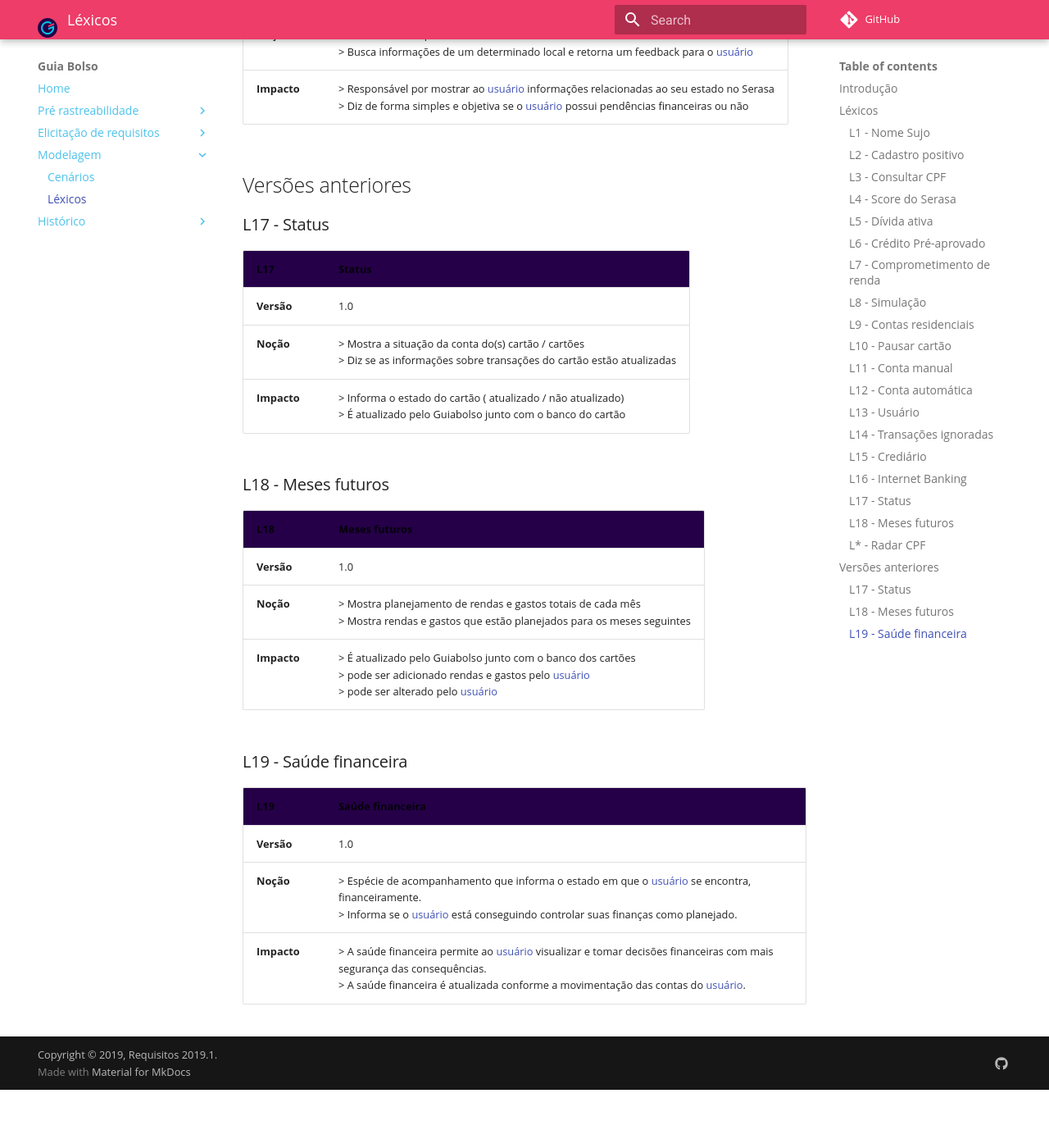
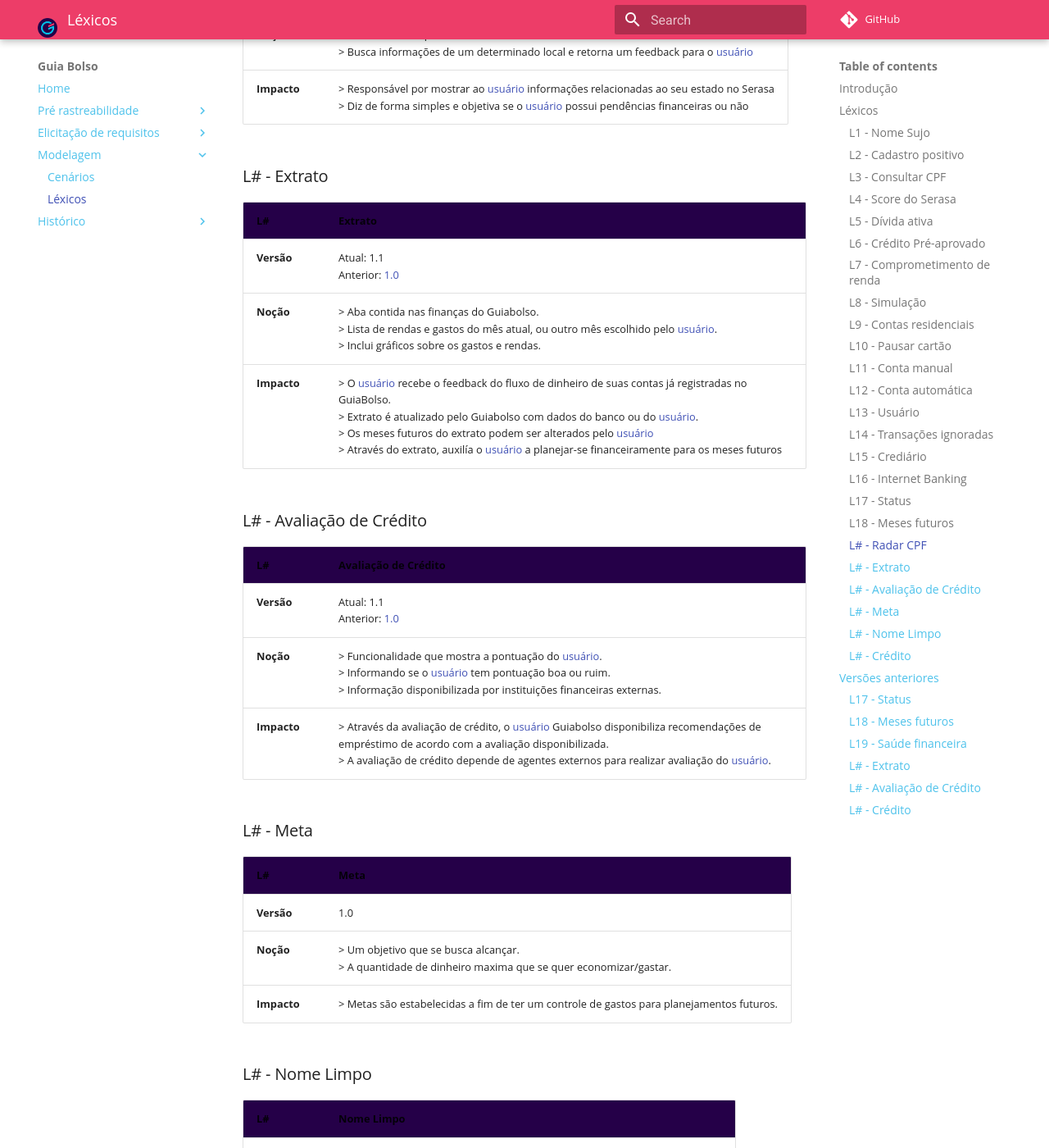
Before and after one commit to fga-disciplinas/2019.1-Guia-Bolso, an MkDocs documentation site: the page built from docs/modelagem/lexicos.md, in a window 1280 px wide and 1400 px high, scrolled down 7059 px. Shown: the whole window at 82% size. Built offline with MkDocs 1.6.1 and Material for MkDocs 9.7.7, drawn with Linux system fonts in a browser that asks for light colours; comment, search, counter and statistics services are not loaded; old or Windows-style settings are respelled for this version of MkDocs; before the commit the page ends 8388 px from its top, so only the background shows below that; some of the changed text lies outside the part shown.

Commit message:
Adicionando e melhorando lexicos

```diff
--- a/docs/modelagem/lexicos.md
+++ b/docs/modelagem/lexicos.md
@@ -150,13 +150,53 @@
 | **Noção** | > O que está planejado de rendas e gastos totais mensalmente para o futuro|
 | **Impacto** | > Informações dos meses futuros é atualizado pelo Guiabolso com informações cedidas pelo banco dos cartões <br> > Meses futuros podem ser alterados pelo [usuário](../lexicos/#l13-usuario)<br> > Auxilia o [usuário](../lexicos/#l13-usuario) a planejar-se financeiramente para os meses futuros |
 
-### L* - Radar CPF
+### L# - Radar CPF
 
-| **L_** | **Radar CPF**  |
+| **L#** | **Radar CPF**  |
 |--|--|
 | **Versão**| 1.0 |
 | **Noção** | > Funcionalidade presente na barra inferior do Guiabolso com fácil acesso <br> > Busca informações de um determinado local e retorna um feedback para o [usuário](../lexicos/#l13-usuario)|
 | **Impacto** | > Responsável por mostrar ao [usuário](../lexicos/#l13-usuario) informações relacionadas ao seu estado no Serasa <br> > Diz de forma simples e objetiva se o [usuário](../lexicos/#l13-usuario) possui pendências financeiras ou não|
+
+### L# - Extrato
+
+| **L#** | **Extrato**  |
+|--|--|
+| **Versão**| Atual: 1.1 <br> Anterior: [1.0](../lexicos/#L21-Extrato) |
+| **Noção** | > Aba contida nas finanças do Guiabolso.<br> > Lista de rendas e gastos do mês atual, ou outro mês escolhido pelo [usuário](../lexicos/#l13-usuario). <br> > Inclui gráficos sobre os gastos e rendas.|
+| **Impacto** | > O [usuário](../lexicos/#l13-usuario) recebe o feedback do fluxo de dinheiro de suas contas já registradas no GuiaBolso. <br> > Extrato é atualizado pelo Guiabolso com dados do banco ou do [usuário](../lexicos/#l13-usuario). <br> > Os meses futuros do extrato podem ser alterados pelo [usuário](../lexicos/#l13-usuario) <br> > Através do extrato, auxilía o [usuário](../lexicos/#l13-usuario) a planejar-se financeiramente para os meses futuros|
+
+### L# - Avaliação de Crédito
+
+| **L#** | **Avaliação de Crédito**  |
+|--|--|
+| **Versão**| Atual: 1.1 <br> Anterior: [1.0](../lexicos/#l#-avaliacao-credito) |
+| **Noção** | > Funcionalidade que mostra a pontuação do [usuário](../lexicos/#l13-usuario). <br> > Informando se o [usuário](../lexicos/#l13-usuario) tem pontuação boa ou ruim. <br> > Informação disponibilizada por instituições financeiras externas. |
+| **Impacto** | > Através da avaliação de crédito, o [usuário](../lexicos/#l13-usuario) Guiabolso disponibiliza recomendações de empréstimo de acordo com a avaliação disponibilizada.<br> > A avaliação de crédito depende de agentes externos para realizar avaliação do [usuário](../lexicos/#l13-usuario). |
+
+### L# - Meta
+
+| **L#** | **Meta**  |
+|--|--|
+| **Versão**| 1.0 |
+| **Noção** | > Um objetivo que se busca alcançar. <br> > A quantidade de dinheiro maxima que se quer economizar/gastar. |
+| **Impacto** | > Metas são estabelecidas a fim de ter um controle de gastos para planejamentos futuros. |
+
+### L# - Nome Limpo
+
+| **L#** | **Nome Limpo**  |
+|--|--|
+| **Versão**| 1.0 |
+| **Noção** | > O [usuário](../lexicos/#l13-usuario) não deve a nenhuma empresa. <br> > O [usuário](../lexicos/#l13-usuario) não  possui cadastro em alguma instituição de proteção ao crédito. |
+| **Impacto** | > [Usuário](../lexicos/#l13-usuario) com o nome limpo possui maior confiança para adquirir crédito. |
+
+### L# - Crédito
+
+| **L#** | **Crédito**  |
+|--|--|
+| **Versão**| Atual: 1.1 <br> Anterior: [1.0](../lexicos/#l#-credito) |
+| **Noção** | > O [usuário](../lexicos/#l13-usuario) necessita de dinheiro. <br> > O Guiabolso diposnibiliza emprestimos com base na sua [avaliação](../lexicos/#l#-avaliacao-de-credito). |
+| **Impacto** | > O crédito será disponibilizado com base na [avaliação](../lexicos/#l#-avaliacao-de-credito) de crédito do [usuário](../lexicos/#l13-usuario). <br> > Crédito possui uma quantidade de juros de acordo com a quantidade que foi solicitada. <br> > Porcentagem de juros de crédito é com base na [avaliação](../lexicos/#l#-avaliacao-de-credito) do [usuário](../lexicos/#l13-usuario). |
 
 ## Versões anteriores
 
@@ -183,3 +223,27 @@
 | **Versão**| 1.0 |
 | **Noção** | > Espécie de acompanhamento que informa o estado em que o [usuário](../lexicos/#l13-usuario) se encontra, financeiramente. <br> > Informa se o [usuário](../lexicos/#l13-usuario) está conseguindo controlar suas finanças como planejado.|
 | **Impacto** | > A saúde financeira permite ao [usuário](../lexicos/#l13-usuario) visualizar e tomar decisões financeiras com mais segurança das consequências.<br> > A saúde financeira é atualizada conforme a movimentação das contas do [usuário](../lexicos/#l13-usuario).|
+
+### L# - Extrato
+
+| **L#** | **Extrato**  |
+|--|--|
+| **Versão**| 1.0 |
+| **Noção** | > Aba contida nas finanças do Guiabolso;<br> > Lista de rendas e gastos do mês atual, ou outro mês escolhido pelo [usuário](../lexicos/#l13-usuario). <br> > Inclui gráficos sobre os gastos e rendas.|
+| **Impacto** | > O [usuário](../lexicos/#l13-usuario) recebe o feedback do fluxo de dinheiro de suas contas já registradas no GuiaBolso;|
+
+### L# - Avaliação de Crédito
+
+| **L#** | **Avaliação de Crédito**  |
+|--|--|
+| **Versão**| 1.0 |
+| **Noção** | > Funcionalidade que mostra a pontuação do [usuário](../lexicos/#l13-usuario) em relação aos dados no SERASA, informando se o [usuário](../lexicos/#l13-usuario) tem pontuação boa ou ruim.|
+| **Impacto** | > Mostra o resultado da avaliação do [usuário](../lexicos/#l13-usuario) para ou não realizar um empréstimo, seja através do Guiabolso ou em agência bancária. |
+
+### L# - Crédito
+
+| **L#** | **Crédito**  |
+|--|--|
+| **Versão**| 1.0 |
+| **Noção** | > O [usuário](../lexicos/#l13-usuario) necessita de dinheiro. <br> > Com base em uma confiança e emprestado alguma quantidade de dinheiro. |
+| **Impacto** | >A pessoa recebe a quantidade de dinheiro que solicitou. |
```
